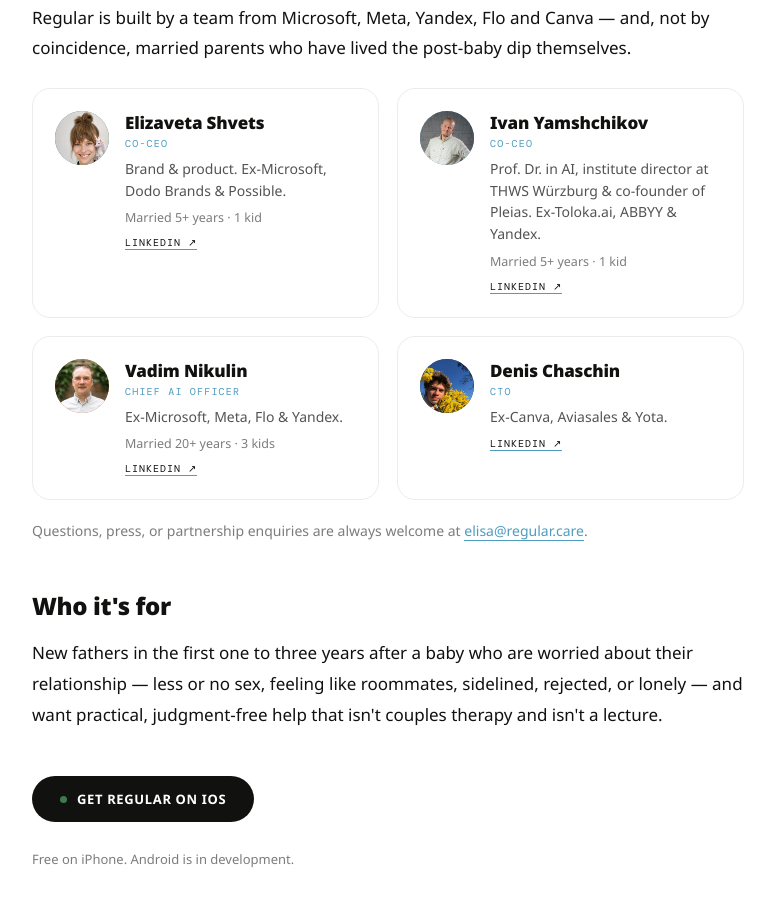
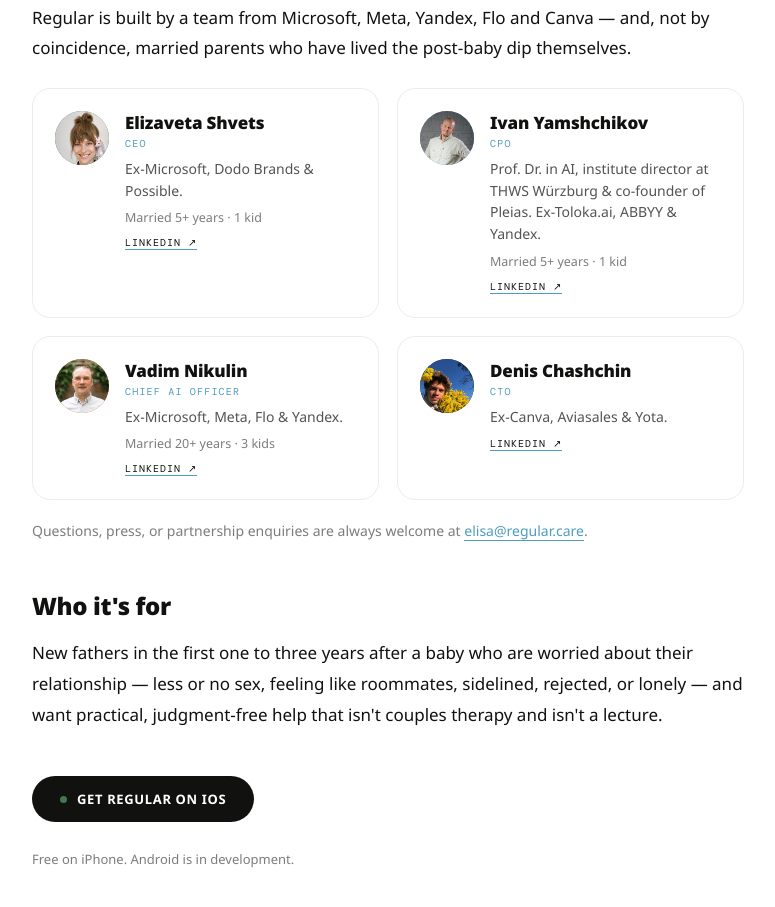
Before and after one commit to Schvepsss/regular, a plain HTML site: page regular_about.html in a window 1280 px wide. Shown: the part 1379-2286 px from the top of the page, without its empty margins (252-1027 px from the left). Drawn offline with nearby package versions, Linux system fonts and the light colour scheme; a web font is replaced by a local one.

Commit message:
Add files via upload

```diff
--- a/regular_about.html
+++ b/regular_about.html
@@ -57,7 +57,7 @@
 <script async src="https://www.googletagmanager.com/gtag/js?id=G-CNWV2T2BK9"></script>
 <script>window.dataLayer=window.dataLayer||[];function gtag(){dataLayer.push(arguments);}gtag('js',new Date());gtag('config','G-CNWV2T2BK9');</script>
 <script type="application/ld+json">
-{"@context":"https://schema.org","@type":"AboutPage","name":"About Regular","url":"https://regular.care/regular_about","mainEntity":{"@type":"Organization","name":"Regular","url":"https://regular.care/","logo":"https://regular.care/regular_logo.svg","description":"Regular is an AI relationship app built specifically for new dads navigating the first year after a baby.","sameAs":["https://apps.apple.com/us/app/regular-relationship-practice/id6758154999"],"contactPoint":{"@type":"ContactPoint","contactType":"customer support","email":"elisa@regular.care"},"founder":[{"@type":"Person","name":"Elizaveta Shvets","jobTitle":"co-CEO","sameAs":["https://www.linkedin.com/in/schvepsss/"]},{"@type":"Person","name":"Ivan Yamshchikov","jobTitle":"co-CEO","sameAs":["https://www.linkedin.com/in/kroniker/"]},{"@type":"Person","name":"Vadim Nikulin","jobTitle":"Chief AI Officer","sameAs":["https://www.linkedin.com/in/vnikulin/"]},{"@type":"Person","name":"Denis Chaschin","jobTitle":"CTO","sameAs":["https://www.linkedin.com/in/diniska/"]}]}}
+{"@context":"https://schema.org","@type":"AboutPage","name":"About Regular","url":"https://regular.care/regular_about","mainEntity":{"@type":"Organization","name":"Regular","url":"https://regular.care/","logo":"https://regular.care/regular_logo.svg","description":"Regular is an AI relationship app built specifically for new dads navigating the first year after a baby.","sameAs":["https://apps.apple.com/us/app/regular-relationship-practice/id6758154999"],"contactPoint":{"@type":"ContactPoint","contactType":"customer support","email":"elisa@regular.care"},"founder":[{"@type":"Person","name":"Elizaveta Shvets","jobTitle":"CEO","sameAs":["https://www.linkedin.com/in/schvepsss/"]},{"@type":"Person","name":"Ivan Yamshchikov","jobTitle":"CPO","sameAs":["https://www.linkedin.com/in/kroniker/"]},{"@type":"Person","name":"Vadim Nikulin","jobTitle":"Chief AI Officer","sameAs":["https://www.linkedin.com/in/vnikulin/"]},{"@type":"Person","name":"Denis Chashchin","jobTitle":"CTO","sameAs":["https://www.linkedin.com/in/diniska/"]}]}}
 </script>
 <link rel="icon" type="image/svg+xml" href="favicon.svg">
 </head>
@@ -94,8 +94,8 @@
         <div class="av" style="background:#3F7A4E"><img src="team_liza.jpg" alt="Elizaveta Shvets" onerror="this.remove()">ES</div>
         <div>
           <h3>Elizaveta Shvets</h3>
-          <div class="role">co-CEO</div>
-          <p>Brand &amp; product. Ex-Microsoft, Dodo Brands &amp; Possible.</p>
+          <div class="role">CEO</div>
+          <p>Ex-Microsoft, Dodo Brands &amp; Possible.</p>
           <span class="fam">Married 5+ years · 1 kid</span>
           <a class="li" href="https://www.linkedin.com/in/schvepsss/" target="_blank" rel="noopener">LinkedIn ↗</a>
         </div>
@@ -104,7 +104,7 @@
         <div class="av" style="background:#4E9CBE"><img src="team_ivan.jpg" alt="Ivan Yamshchikov" onerror="this.remove()">IY</div>
         <div>
           <h3>Ivan Yamshchikov</h3>
-          <div class="role">co-CEO</div>
+          <div class="role">CPO</div>
           <p>Prof. Dr. in AI, institute director at THWS Würzburg &amp; co-founder of Pleias. Ex-Toloka.ai, ABBYY &amp; Yandex.</p>
           <span class="fam">Married 5+ years · 1 kid</span>
           <a class="li" href="https://www.linkedin.com/in/kroniker/" target="_blank" rel="noopener">LinkedIn ↗</a>
@@ -121,9 +121,9 @@
         </div>
       </div>
       <div class="member">
-        <div class="av" style="background:#2A4A2A"><img src="team_denis.jpg" alt="Denis Chaschin" onerror="this.remove()">DC</div>
+        <div class="av" style="background:#2A4A2A"><img src="team_denis.jpg" alt="Denis Chashchin" onerror="this.remove()">DC</div>
         <div>
-          <h3>Denis Chaschin</h3>
+          <h3>Denis Chashchin</h3>
           <div class="role">CTO</div>
           <p>Ex-Canva, Aviasales &amp; Yota.</p>
           <a class="li" href="https://www.linkedin.com/in/diniska/" target="_blank" rel="noopener">LinkedIn ↗</a>
```
Also changed, not shown: index.html (+1 -1 lines).
